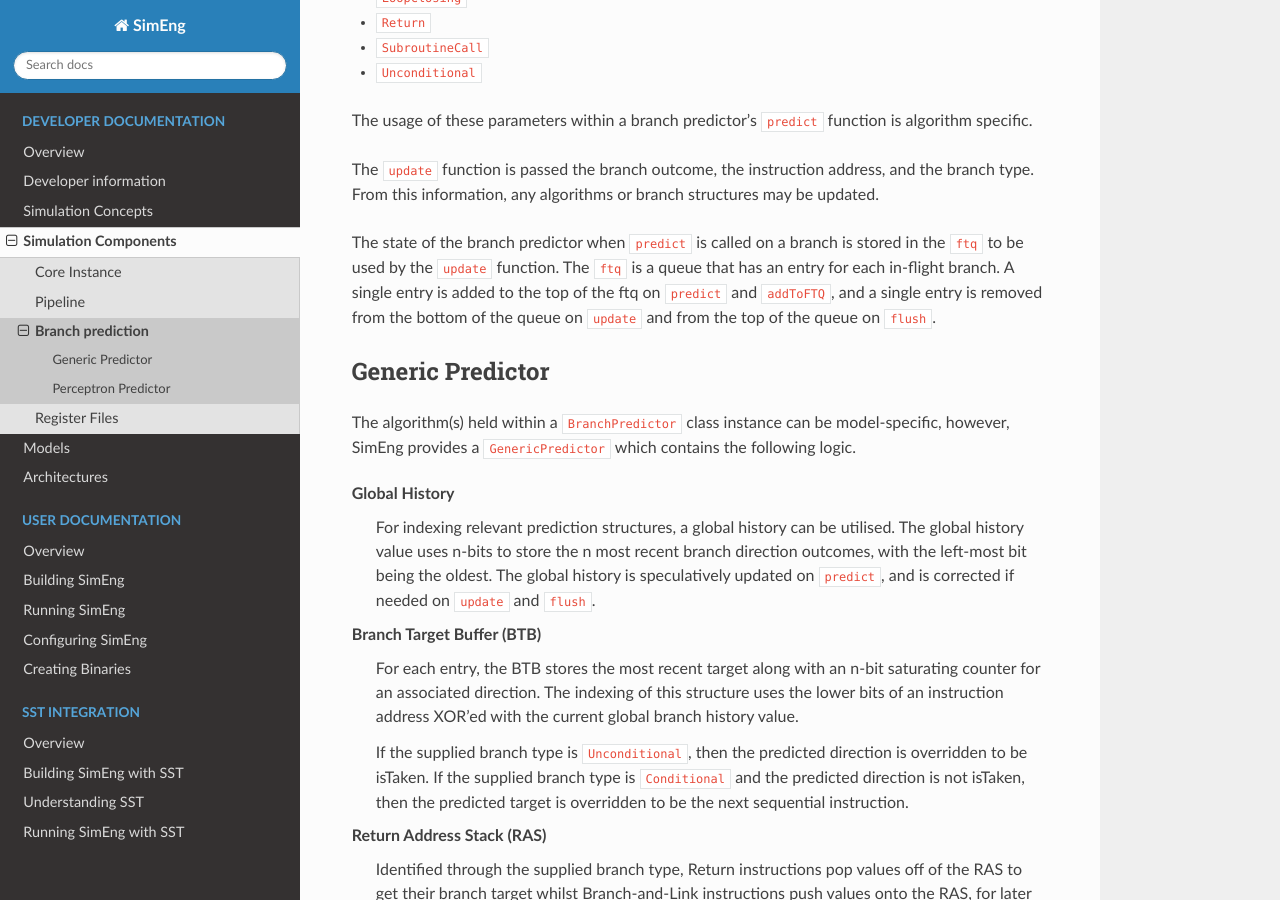
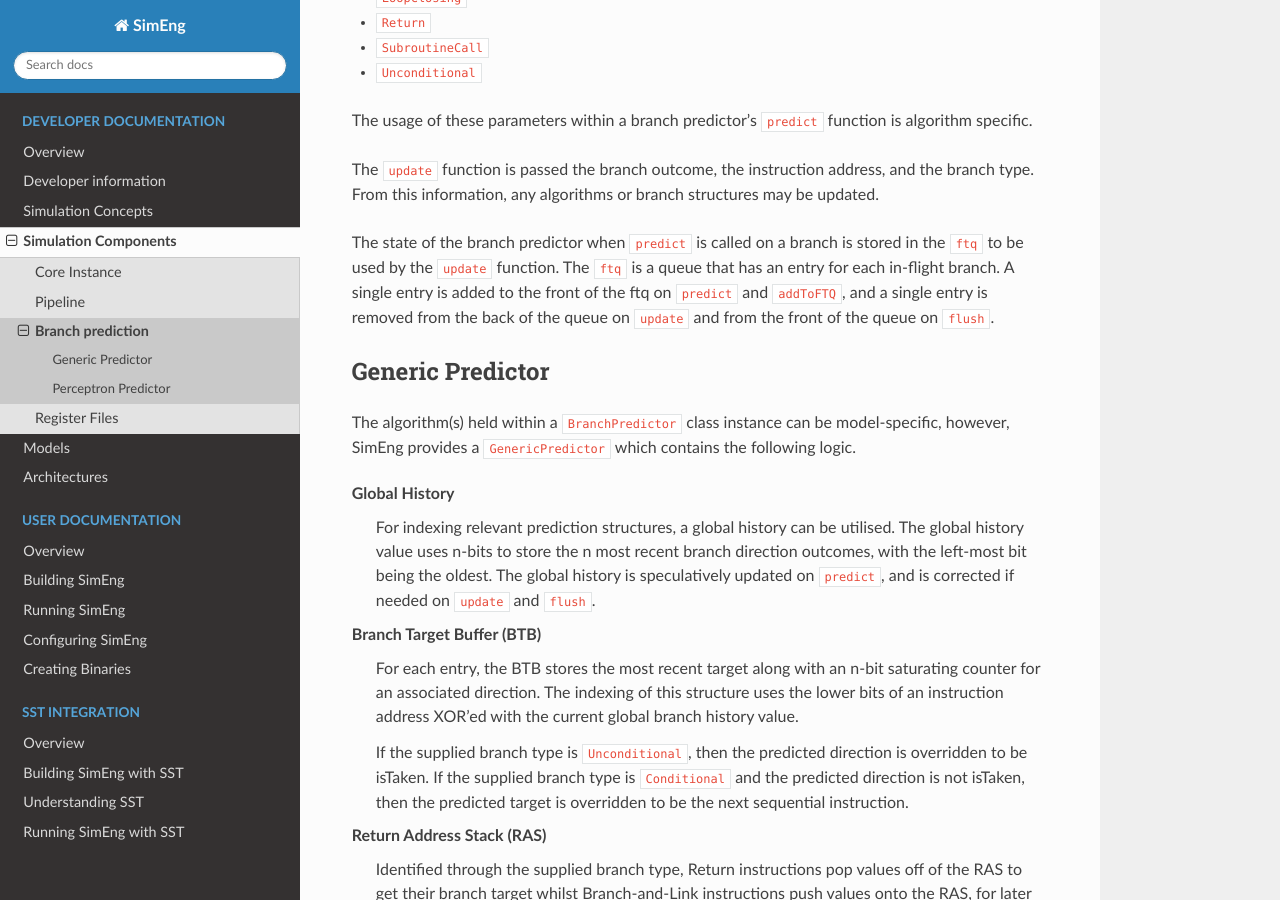
Before and after one commit to UoB-HPC/SimEng, a Sphinx documentation site: the page built from docs/sphinx/developer/components/branchPred.rst, in a window 1280 px wide and 900 px high, scrolled down 494 px. Built offline with Sphinx 7.4.7 and the Read the Docs theme 2.0.0, drawn with Linux system fonts in a browser that asks for light colours; pages that are not in the unit, such as notebooks, are missing from menus.

Commit message:
replacing top/bottom with front/back in the docs when referring to a queue

```diff
--- a/docs/sphinx/developer/components/branchPred.rst
+++ b/docs/sphinx/developer/components/branchPred.rst
@@ -17,7 +17,7 @@
 
 The ``update`` function is passed the branch outcome, the instruction address, and the branch type. From this information, any algorithms or branch structures may be updated.
 
-The state of the branch predictor when ``predict`` is called on a branch is stored in the ``ftq`` to be used by the ``update`` function.  The ``ftq`` is a queue that has an entry for each in-flight branch.  A single entry is added to the top of the ftq on ``predict`` and ``addToFTQ``, and a single entry is removed from the bottom of the queue on ``update`` and from the top of the queue on ``flush``.
+The state of the branch predictor when ``predict`` is called on a branch is stored in the ``ftq`` to be used by the ``update`` function.  The ``ftq`` is a queue that has an entry for each in-flight branch.  A single entry is added to the front of the ftq on ``predict`` and ``addToFTQ``, and a single entry is removed from the back of the queue on ``update`` and from the front of the queue on ``flush``.
 
 Generic Predictor
 -----------------
```
